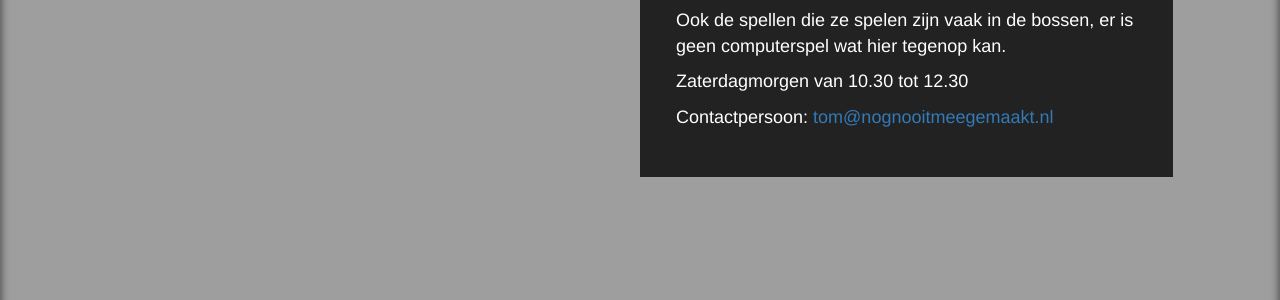
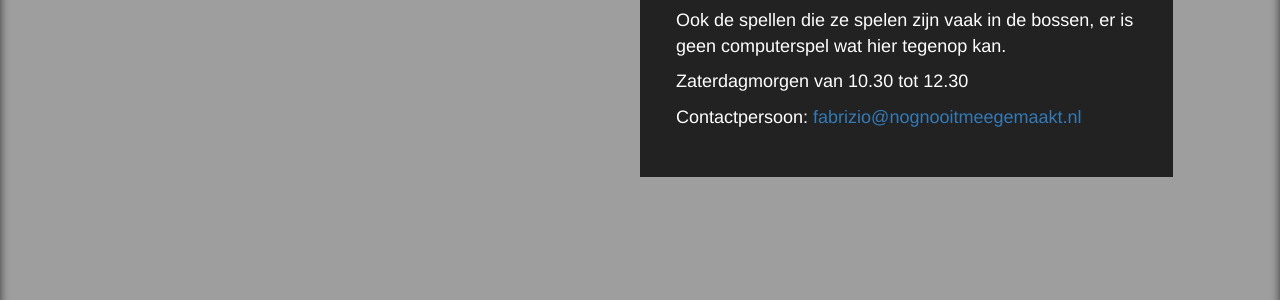
Before and after one commit to nognooitmeegemaakt/website, a Jekyll site: the page built from _groups/welpen.html, in a window 1280 px wide. Shown: the part 416-716 px from the top of the page. Built offline with Jekyll 4.4.1, drawn with Linux system fonts in a browser that asks for light colours.

Commit message:
Fix email.

```diff
--- a/_groups/welpen.html
+++ b/_groups/welpen.html
@@ -17,5 +17,5 @@ Ook de spellen die ze spelen zijn vaak in de bossen, er is geen computerspel wat
   Zaterdagmorgen van 10.30 tot 12.30
 </p>
 <p>
-  Contactpersoon: <a href="mailto:tom@nognooitmeegemaakt.nl">tom@nognooitmeegemaakt.nl</a>
+  Contactpersoon: <a href="mailto:fabrizio@nognooitmeegemaakt.nl">fabrizio@nognooitmeegemaakt.nl</a>
 </p>
--- a/_includes/text/contact.html
+++ b/_includes/text/contact.html
@@ -11,7 +11,7 @@
     <br>
     Groepsleider <a href="mailto:leo@nognooitmeegemaakt.nl">Leo Melkert</a><br>
     Penningmeester <a href="mailto:lex@nognooitmeegemaakt.nl">Lex van Veghel</a><br>
-    Welpen <a href="mailto:tom@nognooitmeegemaakt.nl">Tom Melkert</a><br>
+    Welpen <a href="mailto:fabrizio@nognooitmeegemaakt.nl">Fabrizio Zanin</a><br>
     Gidsen <a href="mailto:levi@nognooitmeegemaakt.nl">Levi Sars</a><br>
     Scouts <a href="mailto:guidon@nognooitmeegemaakt.nl">Guidon van den Berg</a><br>
     Stam <a href="mailto:syquin@nognooitmeegemaakt.nl">Syquin van den Berg</a>
```
